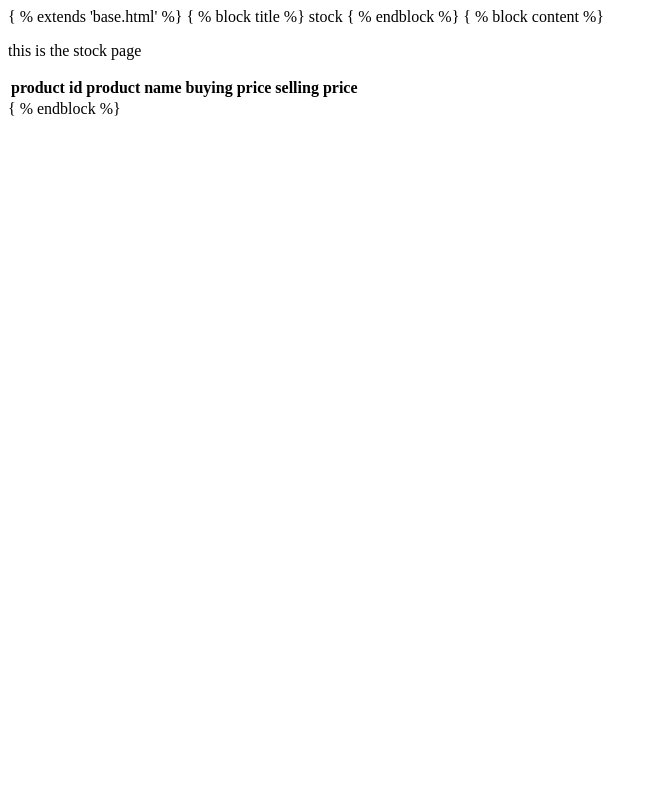
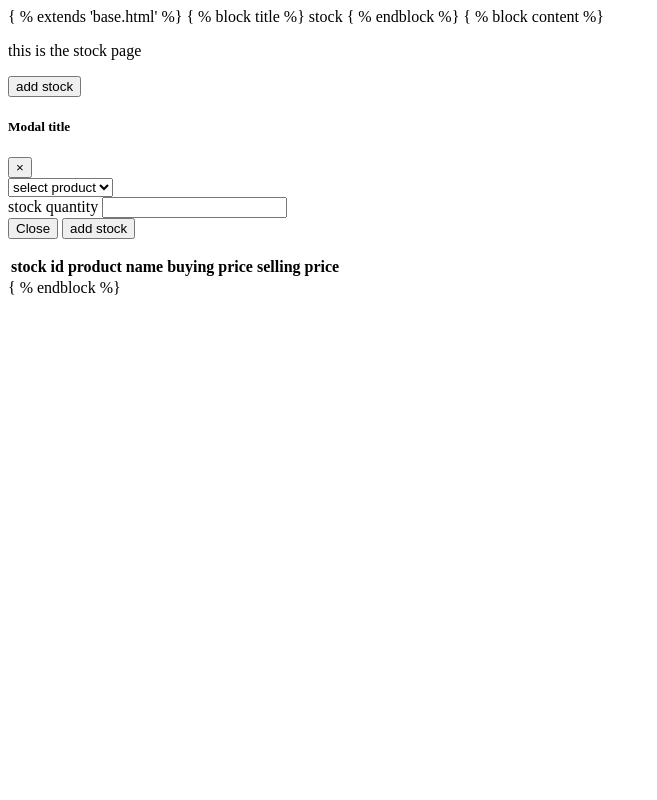
Before and after one commit to rahmoabukar451/my-duka, a Flask app: page /stock in a window 1280 px wide. Shown: the whole page, without its empty margins (0-657 px from the left). Run offline with Flask 3, Linux system fonts and the light colour scheme; lists and menus that the app fills with data are empty; some libraries are stand-ins or nearby versions.

Commit message:
Add files via upload

```diff
--- a/templates/stock.html
+++ b/templates/stock.html
@@ -4,10 +4,56 @@
 <div>
     <p>this is the stock page</p>
     <div>
+        <div>
+            <!-- Button trigger modal -->
+            <button type="button" class="btn btn-primary" data-toggle="modal" data-target="#exampleModal">
+                add stock
+            </button>
+
+            <!-- Modal -->
+            <div class="modal fade" id="exampleModal" tabindex="-1" role="dialog" aria-labelledby="exampleModalLabel"
+                aria-hidden="true">
+                <div class="modal-dialog" role="document">
+                    <div class="modal-content">
+                        <div class="modal-header">
+                            <h5 class="modal-title" id="exampleModalLabel">Modal title</h5>
+                            <button type="button" class="close" data-dismiss="modal" aria-label="Close">
+                                <span aria-hidden="true">&times;</span>
+                            </button>
+                        </div>
+                        <div class="modal-body">
+                            <form method="post " action="/add-stock">
+                                <div class="mb-3">
+                                    <select class="form-select" aria-label="Default select example">
+                                        <option selected>select product</option>
+                                        {% for product in products %}
+                                        <option value="{{ product[1] }}">{{ product[1] }}</option> milk - 1
+                                        {% endfor %}
+                                    </select>
+                                </div>
+                                <div class="form-group">
+                                    <label for="exampleInputPassword1">stock quantity</label>
+                                    <input type="number" class="form-control" id="exampleInputPassword1">
+                                </div>
+
+                                <div class="modal-footer">
+                                    <button type="button" class="btn btn-secondary" data-dismiss="modal">Close</button>
+                                    <button type="submit" class="btn btn-primary">add stock</button>
+                                </div>
+                            </form>
+
+                        </div>
+                    </div>
+                </div>
+            </div>
+
+            <div>
+            </div>
+            <div>
                 <table id="example" class="table table-striped">
                     <thead>
                         <tr>
-                <th>product id</th>
+                            <th>stock id</th>
                             <th>product name</th>
                             <th>buying price</th>
                             <th>selling price</th>
@@ -15,12 +61,12 @@
                         </tr>
                     </thead>
                     <tbody>
-            {% for product in products %}
+                        {% for stock in stock_data %}
                         <tr>
-                <td>{{ product[0] }}</td>
-                <td>{{product[1] }}</td>
-                <td>{{product[2] }}</td>
-                <td>{{product[3] }}</td>
+                            <td>{{ stock[0] }}</td>
+                            <td>{{stock[1] }}</td>
+                            <td>{{stock[2] }}</td>
+                            <td>{{stock[3] }}</td>
                         </tr>
                         {% endfor %}
                     </tbody>
```
Also changed, not shown: templates/sales.html (+6 -7 lines). Lines whose indentation alone changed are shown as unchanged.
